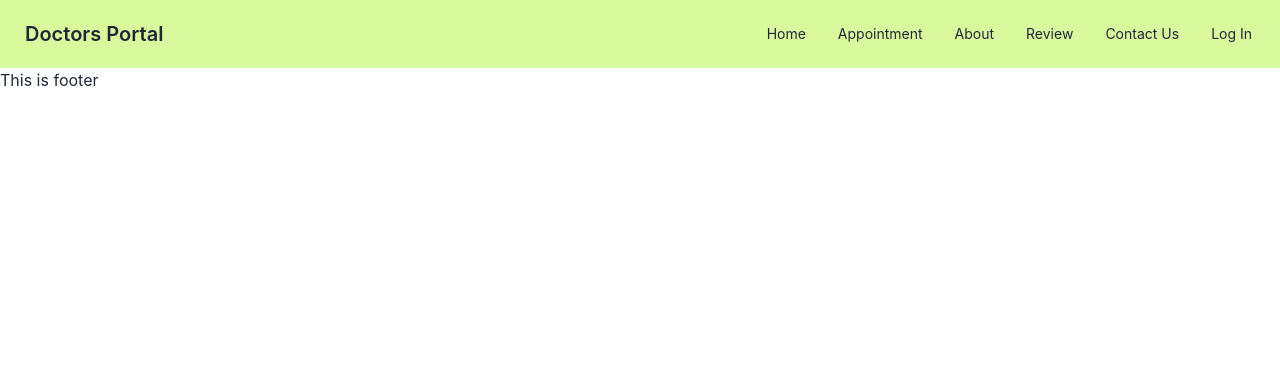
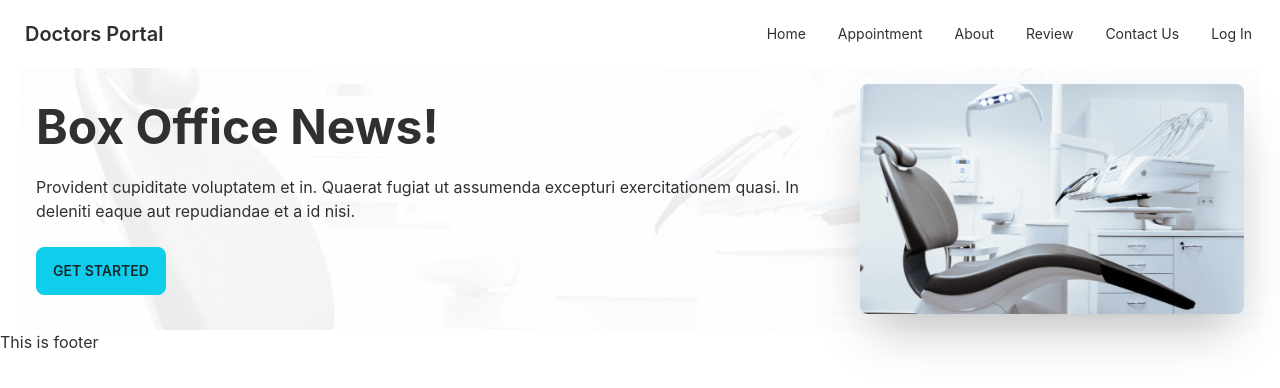
Before and after one commit to Rahadm19/Doctors-portal, a React (Create React App) app: page / in a window 1280 px wide. Shown: the top 388 px of the page. Built offline with nearby package versions, Linux system fonts and the light colour scheme.

Commit message:
git add try

```diff
--- a/src/Pages/Home/Banner/Banner.js
+++ b/src/Pages/Home/Banner/Banner.js
@@ -0,0 +1,21 @@
+import "./banner.css"
+import chair from '../../../assets/images/chair.png'
+
+const Banner = () => {
+    return (
+        <div>
+            <div className="hero bg-image">
+                <div className="hero-content flex-col lg:flex-row-reverse">
+                    <img src={chair} className="max-w-sm rounded-lg shadow-2xl" />
+                    <div>
+                        <h1 className="text-5xl font-bold">Box Office News!</h1>
+                        <p className="py-6">Provident cupiditate voluptatem et in. Quaerat fugiat ut assumenda excepturi exercitationem quasi. In deleniti eaque aut repudiandae et a id nisi.</p>
+                        <button className="btn btn-primary">Get Started</button>
+                    </div>
+                </div>
+            </div>
+        </div>
+    );
+};
+
+export default Banner;
--- a/src/Pages/Home/Banner/banner.css
+++ b/src/Pages/Home/Banner/banner.css
@@ -0,0 +1,5 @@
+.bg-image {
+    background-image: url(../../../assets/images/bg.png);
+    height: auto;
+    width: auto;
+}
--- a/src/Pages/Home/Home/Home.js
+++ b/src/Pages/Home/Home/Home.js
@@ -1,9 +1,10 @@
 import React from "react";
+import Banner from "../Banner/Banner";
 
 const Home = () => {
   return (
     <div className="mx-5">
-
+      <Banner></Banner>
     </div>
   );
 };
--- a/src/Pages/Shared/Navbar/Navbar.js
+++ b/src/Pages/Shared/Navbar/Navbar.js
@@ -25,7 +25,7 @@ const Navbar = () => {
 
   return (
     <div>
-      <div className="navbar bg-lime-200">
+      <div className="navbar">
         <div className="navbar-start">
           <div className="dropdown">
             <label tabIndex={0} className="btn btn-ghost lg:hidden">
--- a/tailwind.config.js
+++ b/tailwind.config.js
@@ -1,6 +1,19 @@
 /** @type {import('tailwindcss').Config} */
 module.exports = {
   content: ["./src/**/*.{js,jsx,ts,tsx}"],
+  daisyui: {
+    themes: [
+      {
+        doctorsTheams: {
+          primary: '#0FCFEC',
+          secondary: '19D3AE',
+          accent: "3A4256",
+          neutral: "#3A4256",
+          "base-100": "#ffffff",
+        }
+      }
+    ]
+  },
   theme: {
     extend: {},
   },
```
